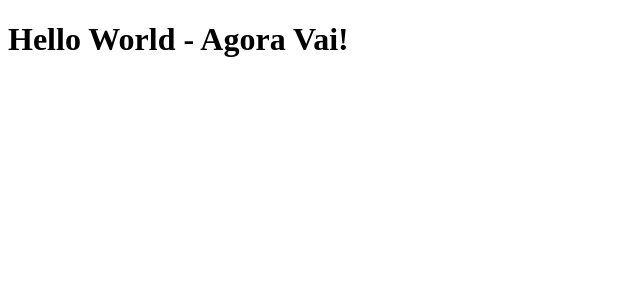
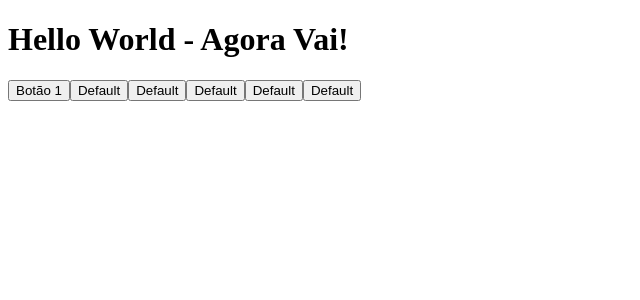
Before and after one commit to AndersonJardim/letmeask, a React (Create React App) app: page / in a window 1280 px wide. Shown: the top 300 px of the page, without its empty margins (0-640 px from the left). Built offline with nearby package versions, Linux system fonts and the light colour scheme.

Commit message:
Adicionado componentes Button.tsx

```diff
--- a/src/App.tsx
+++ b/src/App.tsx
@@ -1,8 +1,17 @@
+import { Button } from './components/Button'
+
 function App() {
   return (
-    <div className="App">
+    <div>
       <h1> Hello World - Agora Vai! </h1>
-    </div>
+      <Button text="Botão 1" />
+      <Button />
+      <Button />
+      <Button />
+      <Button />
+      <Button />
+
+    </div >
   );
 }
 
--- /dev/null
+++ b/src/components/Button.tsx
@@ -0,0 +1,13 @@
+type ButtonProps = {
+    text?: string;
+}
+
+export function Button(props: ButtonProps) {
+    return (
+        <button>{props.text || 'Default'}</button >
+    )
+}
+
+//export default Button;
+
+//name export
```
